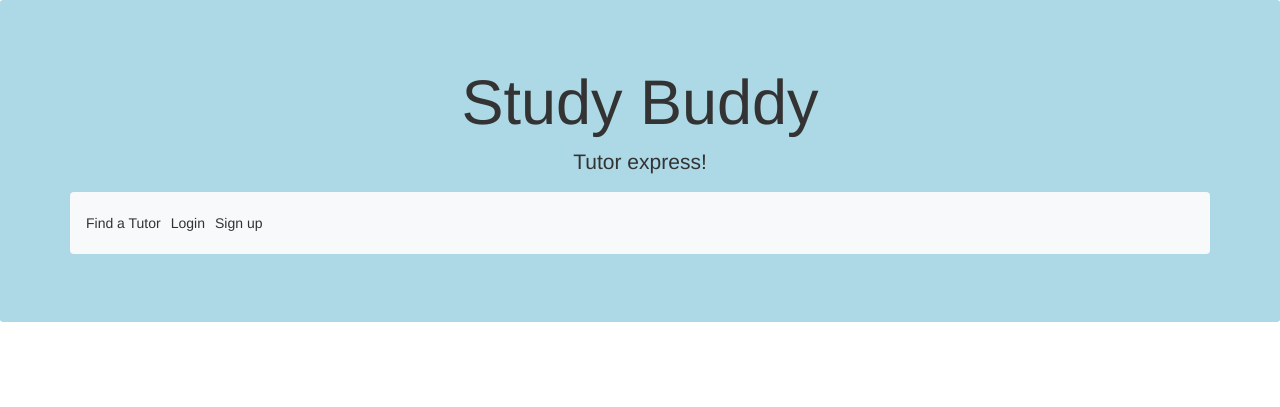
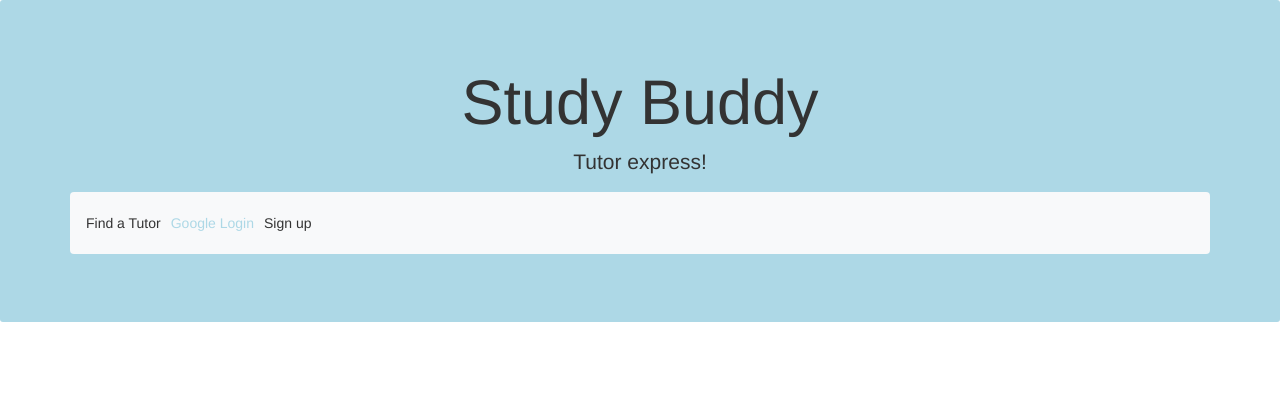
Before and after one commit to sierraarnold/cs3240-studybuddy, a Django app: page / in a window 1280 px wide. Shown: the top 407 px of the page. Run offline with Django 3.2, Linux system fonts and the light colour scheme; some libraries are stand-ins or nearby versions.

Commit message:
Login page

```diff
--- a/login/templates/login/base.html
+++ b/login/templates/login/base.html
@@ -16,7 +16,7 @@
                                 <a class="nav-link" >Find a Tutor</a>
                               </li>
                               <li class="nav-item">
-                                <a class="nav-link" >Login</a>
+                                <a class="nav-link" href="{% url 'login:index' %}">Google Login</a>
                               </li>
                               <li class="nav-item">
                                     <a class="nav-link" >Sign up</a>
```
Also changed, not shown: db.sqlite3.
